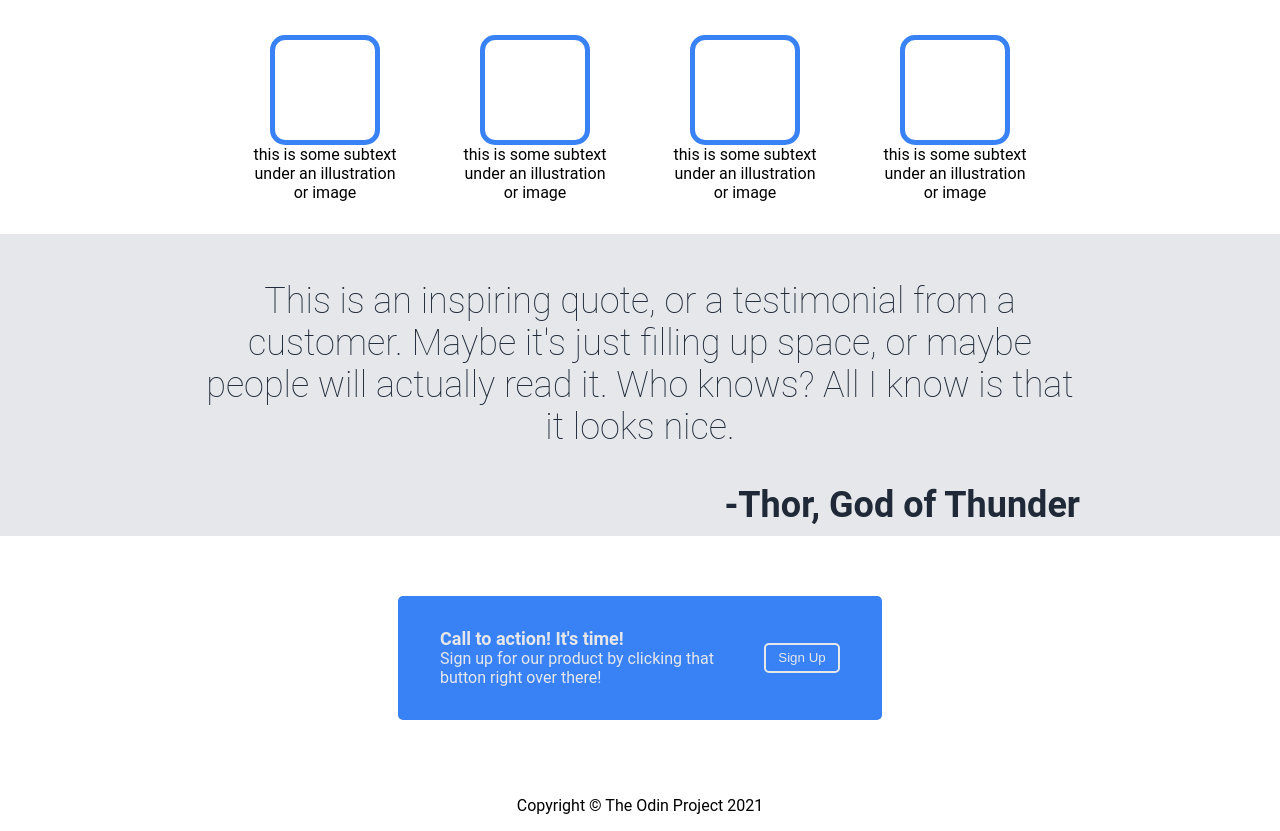
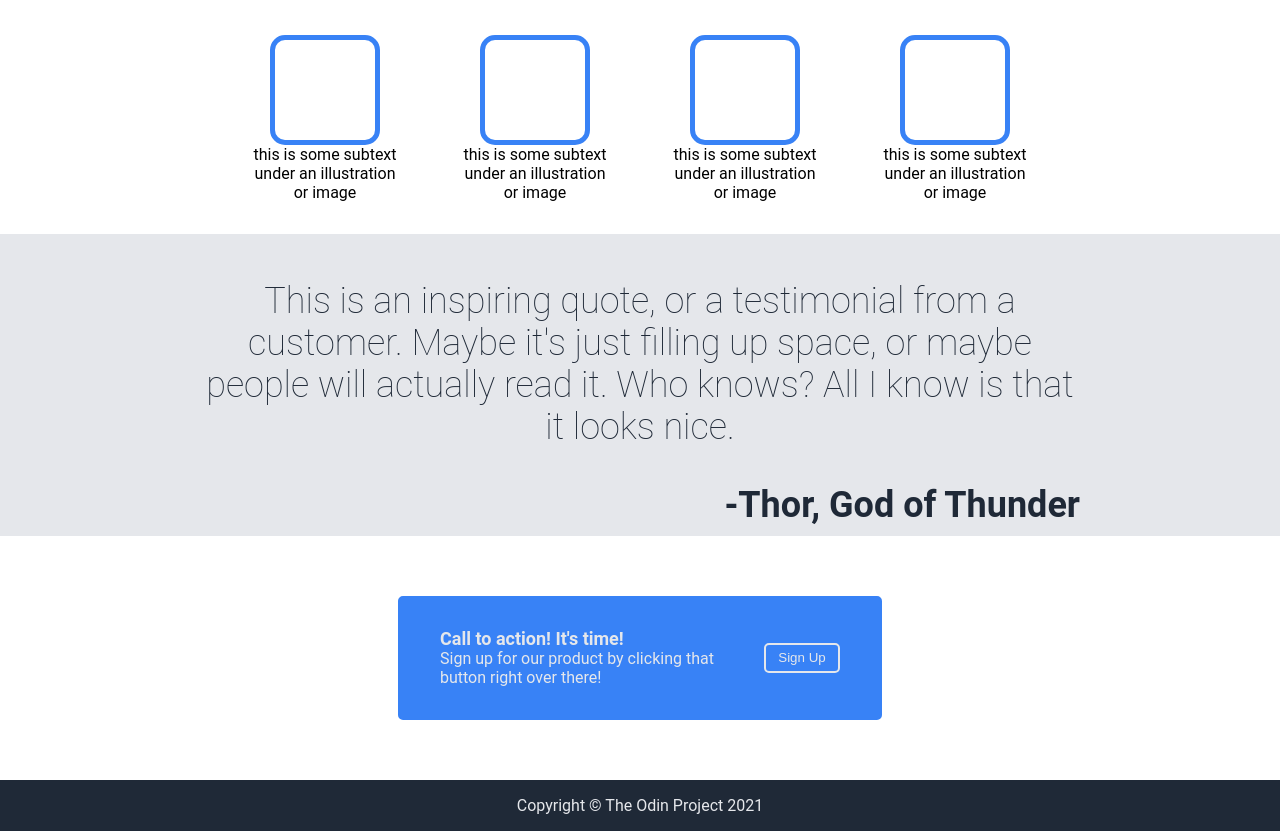
Before and after one commit to renny5120/landing2, a plain HTML site: page index.html in a window 1280 px wide. Shown: the part 515-1346 px from the top of the page. Drawn offline with Linux system fonts and the light colour scheme.

Commit message:
Filled README.md

```diff
--- a/style.css
+++ b/style.css
@@ -171,6 +171,10 @@ b{
 }
 
 .footer{
-    background-color: ;
+    display: flex;
+    justify-content: center;
+    flex: 1 0 1;
+    background-color: #1F2937;
     text-align: center;
+    color: #E5E7EB;
 }
```
Also changed, not shown: 1 other file.
